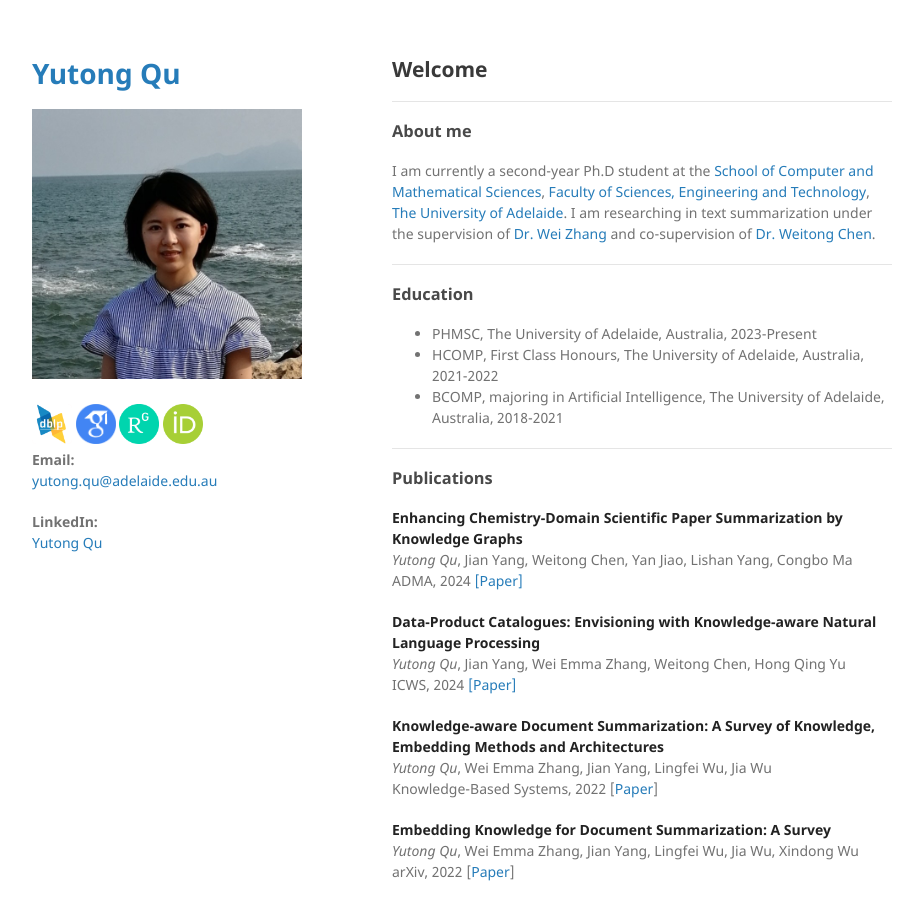
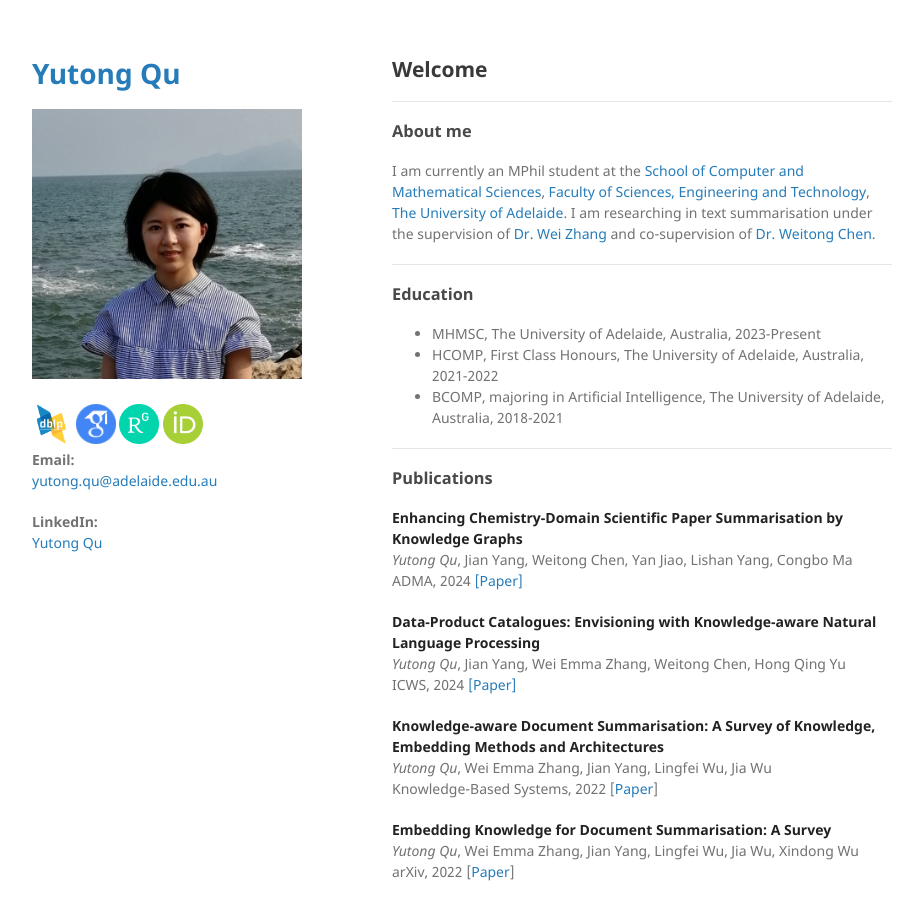
Before and after one commit to yutongqu/yutongqu.github.io, a Jekyll site: the page built from index.md, in a window 1280 px wide and 900 px high. Shown: the whole window, without its empty margins (178-1101 px from the left). Built offline with Jekyll 4.4.1, drawn with Linux system fonts in a browser that asks for light colours; our own code applies the rules of GitHub Pages for plain Markdown files; the repository's description, which GitHub fills in, is left out.

Commit message:
Update index.md

```diff
--- a/index.md
+++ b/index.md
@@ -4,14 +4,14 @@
 
 ### About me
 
-I am currently a second-year Ph.D student at the [School of Computer and Mathematical Sciences](https://set.adelaide.edu.au/computer-and-mathematical-sciences/), [Faculty of Sciences, Engineering and Technology](https://set.adelaide.edu.au/), [The University of Adelaide](https://adelaide.edu.au/). I am researching in text summarization under the supervision of [Dr. Wei Zhang](https://weiezhang.github.io/) and co-supervision of [Dr. Weitong Chen](https://researchers.adelaide.edu.au/profile/weitong.chen).
+I am currently an MPhil student at the [School of Computer and Mathematical Sciences](https://set.adelaide.edu.au/computer-and-mathematical-sciences/), [Faculty of Sciences, Engineering and Technology](https://set.adelaide.edu.au/), [The University of Adelaide](https://adelaide.edu.au/). I am researching in text summarisation under the supervision of [Dr. Wei Zhang](https://weiezhang.github.io/) and co-supervision of [Dr. Weitong Chen](https://researchers.adelaide.edu.au/profile/weitong.chen).
 
 
 ---
 
 ### Education
 
-- PHMSC, The University of Adelaide, Australia, 2023-Present
+- MHMSC, The University of Adelaide, Australia, 2023-Present
 - HCOMP, First Class Honours, The University of Adelaide, Australia, 2021-2022
 - BCOMP, majoring in Artificial Intelligence, The University of Adelaide, Australia, 2018-2021
 
@@ -19,7 +19,7 @@ I am currently a second-year Ph.D student at the [School of Computer and Mathema
 
 ### Publications
 
-**Enhancing Chemistry-Domain Scientific Paper Summarization by Knowledge Graphs**
+**Enhancing Chemistry-Domain Scientific Paper Summarisation by Knowledge Graphs**
 *Yutong Qu*, Jian Yang, Weitong Chen, Yan Jiao, Lishan Yang, Congbo Ma
 ADMA, 2024 [[Paper]](https://link.springer.com/chapter/10.1007/978-981-96-0814-0_21)
 
@@ -27,11 +27,11 @@ ADMA, 2024 [[Paper]](https://link.springer.com/chapter/10.1007/978-981-96-0814-0
 *Yutong Qu*, Jian Yang, Wei Emma Zhang, Weitong Chen, Hong Qing Yu
 ICWS, 2024 [[Paper]](https://ieeexplore.ieee.org/abstract/document/10707553)
 
-**Knowledge-aware Document Summarization: A Survey of Knowledge, Embedding Methods and Architectures**
+**Knowledge-aware Document Summarisation: A Survey of Knowledge, Embedding Methods and Architectures**
 *Yutong Qu*, Wei Emma Zhang, Jian Yang, Lingfei Wu, Jia Wu
 Knowledge-Based Systems, 2022  [[Paper](https://doi.org/10.1016/j.knosys.2022.109882)]
 
-**Embedding Knowledge for Document Summarization: A Survey**
+**Embedding Knowledge for Document Summarisation: A Survey**
 *Yutong Qu*, Wei Emma Zhang, Jian Yang, Lingfei Wu, Jia Wu, Xindong Wu
 arXiv, 2022  [[Paper](https://arxiv.org/abs/2204.11190)]
 
```
